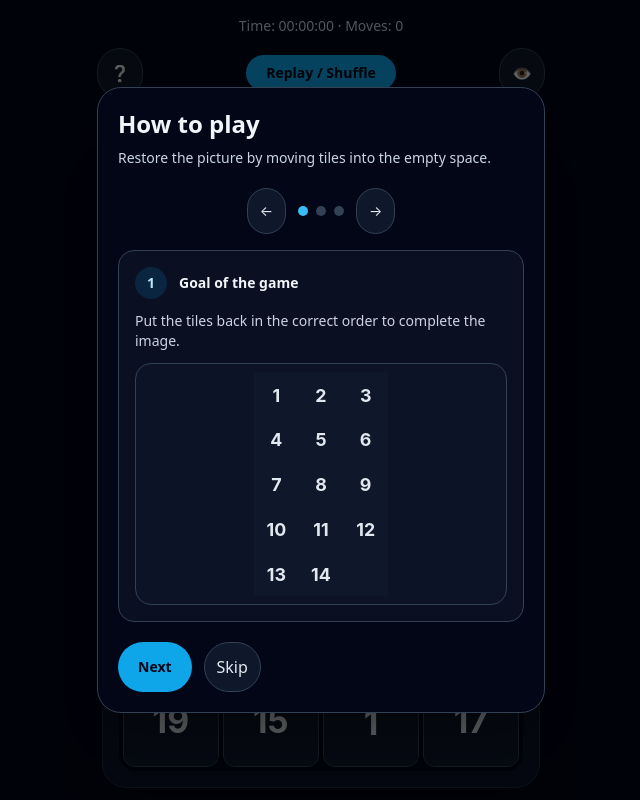
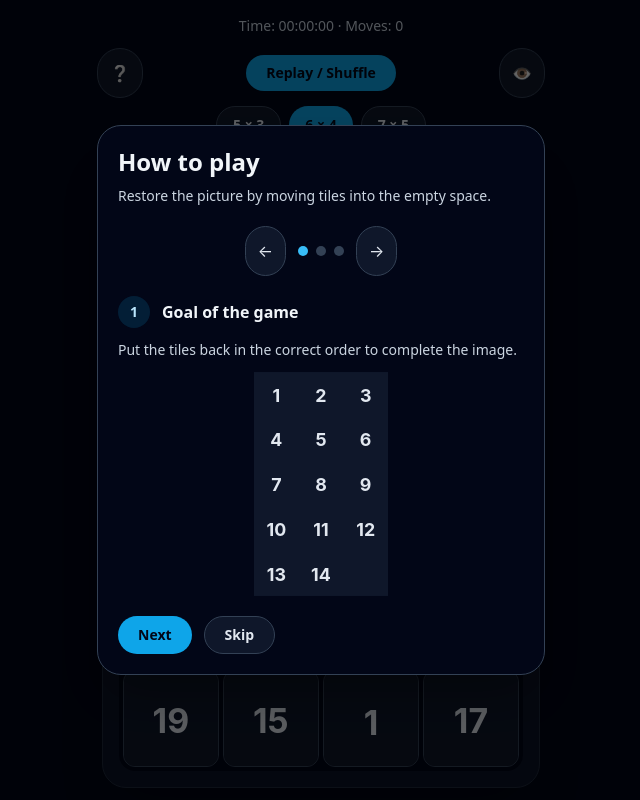
Before and after one commit to imrealq/4fun-sliding-puzzle, a React (Vite) app: page / in a window 1280 px wide. Shown: the whole page, without its empty margins (319-959 px from the left). Built offline with nearby package versions, Linux system fonts and the light colour scheme.

Commit message:
feat: refactor UI

```diff
--- a/src/components/Button/Button.tsx
+++ b/src/components/Button/Button.tsx
@@ -16,7 +16,7 @@ export function Button({
   const className =
     variant === 'primary'
       ? 'rounded-full bg-sky-500 px-5 py-2 text-sm font-semibold text-slate-950 transition hover:bg-sky-400'
-      : 'rounded-full border border-slate-700 bg-slate-900 p-3 text-slate-200 transition hover:bg-slate-800';
+      : 'rounded-full border border-slate-700 bg-slate-900 px-5 py-2 text-sm font-semibold text-slate-200 transition hover:bg-slate-800';
 
   return (
     <button type="button" onClick={onClick} className={className} aria-label={ariaLabel}>
--- a/src/features/puzzle/InstructionModal.tsx
+++ b/src/features/puzzle/InstructionModal.tsx
@@ -1,4 +1,4 @@
-import { Button, Modal } from '@/components';
+import { Button, IconButton, Modal } from '@/components';
 import { IMAGE_5X3 } from '@/constants/images';
 import type { InstructionStep } from './useInstructions';
 import { TOTAL_INSTRUCTION_STEPS } from './useInstructions';
@@ -45,43 +45,31 @@ function StepDots({
 
 function FingerSwipeIllustration(): JSX.Element {
   return (
-    <div className="flex items-center justify-center rounded-2xl border border-slate-700 bg-slate-900/60 p-4">
     <div className="flex items-center gap-4">
-        <div className="relative flex h-24 w-24 items-center justify-center overflow-hidden rounded-2xl border border-slate-700 bg-slate-950">
-          <span className="text-5xl" role="img" aria-label="Finger swipe gesture">
+      <span className="flex h-14 w-14 items-center justify-center rounded-full bg-sky-500/15 text-3xl" role="img" aria-label="Finger swipe gesture">
         ☝️
       </span>
-        </div>
       <div className="flex flex-col text-slate-300">
         <div className="text-sm font-medium text-slate-100">Swipe smoothly</div>
         <div className="text-sm">Use one finger on mobile.</div>
-        </div>
       </div>
     </div>
   );
 }
 
 function ArrowKeyIllustration(): JSX.Element {
-  const arrowKeys = [
-    { label: '↑', pos: '1/2', highlight: false },
-    { label: '←', pos: '2/1', highlight: false },
-    { label: '⬤', pos: '2/2', highlight: true },
-    { label: '→', pos: '2/3', highlight: false },
-    { label: '↓', pos: '3/2', highlight: false },
-  ];
-
   return (
-    <div className="flex items-center justify-center rounded-2xl border border-slate-700 bg-slate-900/60 p-4">
+    <div className="flex justify-center">
       <div className="grid grid-cols-3 gap-1 text-slate-300">
         {[null, '↑', null, '←', '⬤', '→', null, '↓', null].map((key, i) => {
           const isHighlight = key === '⬤';
           return key ? (
             <div
               key={i}
-              className={`flex h-9 w-9 items-center justify-center rounded-lg border text-sm font-semibold ${
+              className={`flex h-9 w-9 items-center justify-center rounded-xl border text-sm font-semibold ${
                 isHighlight
                   ? 'border-sky-400 bg-sky-500/15 text-sky-200'
-                  : 'border-slate-600 bg-slate-950 text-slate-100'
+                  : 'border-slate-700 bg-slate-950 text-slate-100'
               }`}
             >
               {key}
@@ -97,14 +85,12 @@ function ArrowKeyIllustration(): JSX.Element {
 
 function ReferenceIconIllustration(): JSX.Element {
   return (
-    <div className="flex items-center justify-center rounded-2xl border border-slate-700 bg-slate-900/60 p-4">
     <div className="flex items-center gap-3 text-slate-100">
-        <div className="flex h-12 w-12 items-center justify-center rounded-full bg-emerald-500/15 text-2xl">
+      <div className="flex h-12 w-12 shrink-0 items-center justify-center rounded-full bg-emerald-500/15 text-2xl">
         👁️
       </div>
       <div className="text-left text-sm text-slate-300">
         Tap this icon to view the reference image and solved result.
-        </div>
       </div>
     </div>
   );
@@ -112,15 +98,11 @@ function ReferenceIconIllustration(): JSX.Element {
 
 function SolvedPreview(): JSX.Element {
   return (
-    <div className="overflow-hidden rounded-2xl border border-slate-700 bg-slate-900/60 p-2">
-      <div className="flex items-center justify-center">
     <img
       src={IMAGE_5X3}
       alt="Solved puzzle example"
-          className="max-h-[14rem] w-full max-w-full object-contain"
+      className="max-h-[14rem] w-full max-w-full rounded-2xl object-contain"
     />
-      </div>
-    </div>
   );
 }
 
@@ -144,22 +126,22 @@ const STEPS: Record<
   2: {
     title: 'Move tiles on mobile or desktop',
     content: () => (
-      <div className="mt-3 space-y-4">
+      <div className="mt-3 space-y-6">
         <div>
-          <div className="mb-2 text-xs font-medium uppercase tracking-wide text-slate-400">
+          <div className="mb-3 text-xs font-medium uppercase tracking-wide text-slate-400">
             Mobile
           </div>
           <FingerSwipeIllustration />
-          <p className="mt-2 text-slate-300">
+          <p className="mt-3 text-slate-300">
             Use your index finger to swipe up, down, left, or right.
           </p>
         </div>
-        <div>
-          <div className="mb-2 text-xs font-medium uppercase tracking-wide text-slate-400">
+        <div className="border-t border-slate-800 pt-6">
+          <div className="mb-3 text-xs font-medium uppercase tracking-wide text-slate-400">
             Desktop
           </div>
           <ArrowKeyIllustration />
-          <p className="mt-2 text-slate-300">
+          <p className="mt-3 text-slate-300">
             Use the arrow keys on your keyboard to move the empty space.
           </p>
         </div>
@@ -194,28 +176,22 @@ export function InstructionModal({
           Restore the picture by moving tiles into the empty space.
         </p>
 
-        <div className="mt-5 space-y-4 text-sm text-slate-200">
-          <div className="flex items-center justify-center gap-3">
-            <Button onClick={onPrevious} variant="secondary" ariaLabel="Previous step">
-              ←
-            </Button>
+        <div className="mt-5 flex items-center justify-center gap-3">
+          <IconButton icon="←" onClick={onPrevious} ariaLabel="Previous step" />
           <StepDots current={step} total={TOTAL_INSTRUCTION_STEPS} onGoTo={onGoTo} />
-            <Button
+          <IconButton
+            icon="→"
             onClick={isLastStep ? onClose : onNext}
-              variant="secondary"
             ariaLabel={isLastStep ? 'Start playing' : 'Next step'}
-            >
-              →
-            </Button>
+          />
         </div>
 
-          <section className="rounded-2xl border border-slate-700 bg-slate-900/60 p-4">
+        <div className="mt-5 text-sm text-slate-300">
           <div className="flex items-center gap-3">
             <StepBadge number={step} />
-              <h3 className="font-semibold text-slate-100">{title}</h3>
+            <h3 className="text-base font-semibold text-slate-100">{title}</h3>
           </div>
           <StepContent />
-          </section>
         </div>
 
         <div className="mt-5 flex gap-3">
--- a/src/features/puzzle/PuzzleScreen.tsx
+++ b/src/features/puzzle/PuzzleScreen.tsx
@@ -64,11 +64,11 @@ export function PuzzleScreen(): JSX.Element {
 
         {showReference && (
           <Modal onDismiss={toggleReference}>
-            <div className="relative z-10 w-full max-w-[22rem] rounded-2xl border border-slate-700 bg-slate-950 p-3 shadow-2xl shadow-black/40">
+            <div className="relative z-10 w-full max-w-[22rem] rounded-3xl border border-slate-700 bg-slate-950 p-3 shadow-2xl shadow-black/40">
               <img
                 src={selectedOption.imageSrc}
                 alt="Reference image"
-                className="h-auto w-full rounded-lg"
+                className="h-auto w-full rounded-2xl"
               />
             </div>
           </Modal>
```
Lines whose indentation alone changed are shown as unchanged.
